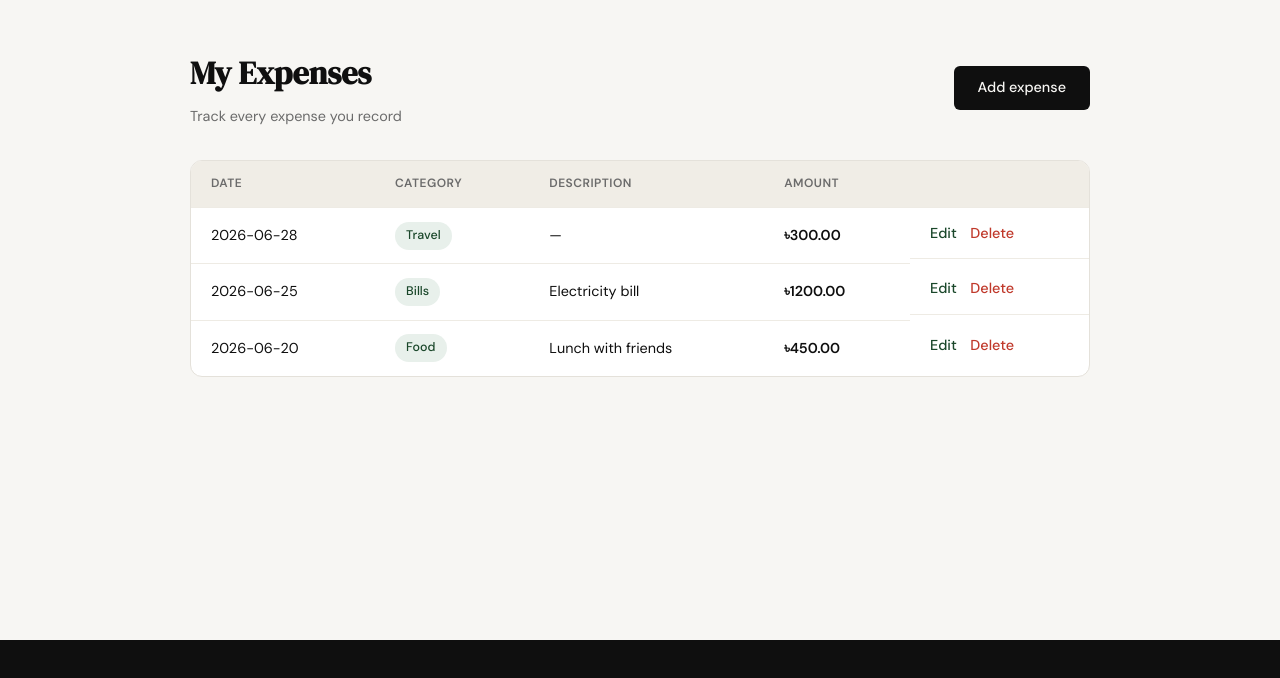
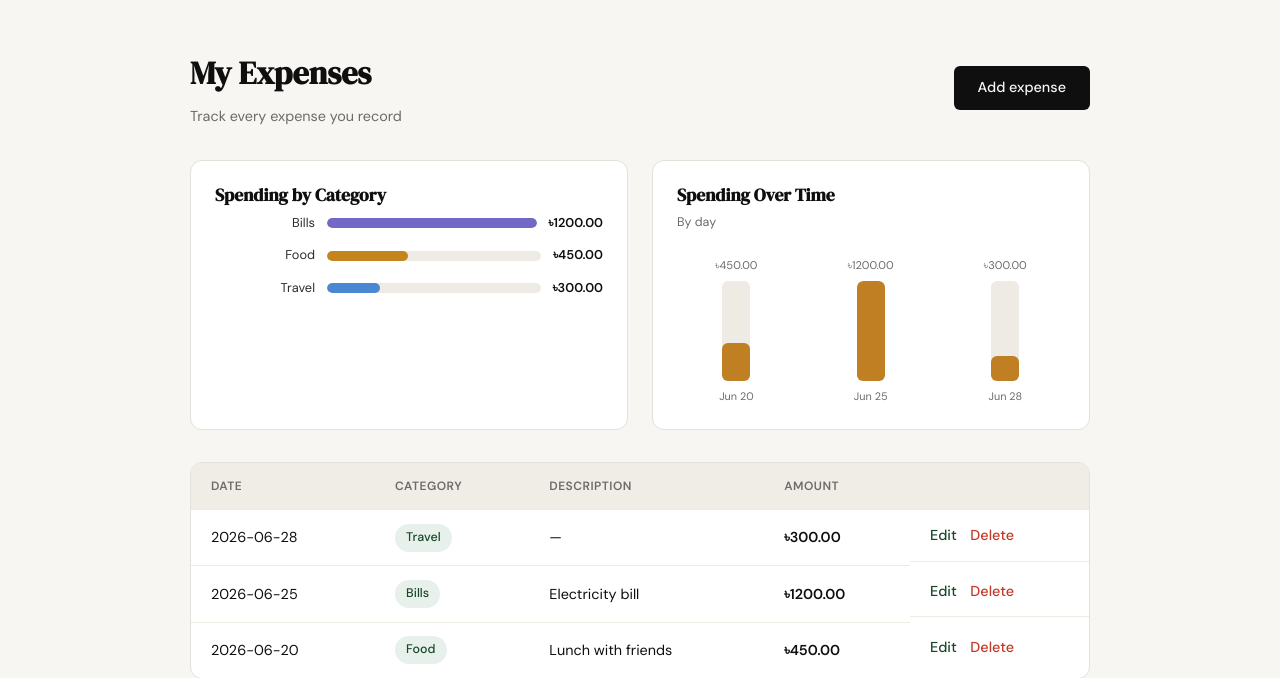
Before and after one commit to ctrl8BySihab/project_expense_tracker, a Flask app: page /expenses in a window 1280 px wide. Shown: the part 61-739 px from the top of the page. Run offline with Flask 3, Linux system fonts and the light colour scheme; the visitor is signed in with stand-in values (Sample User, id 1); data comes from the database, SQL or seed files in the repository.

Commit message:
Add graphical insights in the expense page

```diff
--- a/app.py
+++ b/app.py
@@ -1,4 +1,5 @@
 import sqlite3
+from datetime import date, datetime
 from functools import wraps
 
 from flask import Flask, render_template, request, redirect, url_for, session
@@ -13,6 +14,18 @@ init_db()
 seed_db()
 
 CATEGORIES = ["Food", "Bills", "Travel", "Shopping", "Entertainment", "Health", "Other"]
+
+CATEGORY_COLORS = {
+    "Food": "#c4861c",
+    "Bills": "#7268c5",
+    "Travel": "#4a88d4",
+    "Shopping": "#d9534f",
+    "Entertainment": "#1a472a",
+    "Health": "#2f9e8f",
+    "Other": "#8a8f98",
+}
+TOP_CATEGORY_LIMIT = 6
+DAY_BUCKET_THRESHOLD_DAYS = 45
 
 
 def login_required(view):
@@ -29,6 +42,53 @@ def resolve_category(form):
     if category == "Other":
         return form.get("category_custom", "").strip()
     return category
+
+
+def build_category_totals(expenses):
+    sums = {}
+    for e in expenses:
+        sums[e["category"]] = sums.get(e["category"], 0.0) + e["amount"]
+
+    ranked = sorted(sums.items(), key=lambda kv: (-kv[1], kv[0]))
+    if len(ranked) > TOP_CATEGORY_LIMIT:
+        head = dict(ranked[:TOP_CATEGORY_LIMIT])
+        tail = ranked[TOP_CATEGORY_LIMIT:]
+        head["Other"] = head.get("Other", 0.0) + sum(v for _, v in tail)
+        ranked = sorted(head.items(), key=lambda kv: (-kv[1], kv[0]))
+
+    max_total = max(v for _, v in ranked)
+    return [
+        {
+            "label": label,
+            "amount": amount,
+            "pct": round(amount / max_total * 100),
+            "color": CATEGORY_COLORS.get(label, CATEGORY_COLORS["Other"]),
+        }
+        for label, amount in ranked
+    ]
+
+
+def build_time_totals(expenses):
+    dates = sorted({date.fromisoformat(e["expense_date"]) for e in expenses})
+    by_month = (dates[-1] - dates[0]).days >= DAY_BUCKET_THRESHOLD_DAYS
+
+    sums = {}
+    for e in expenses:
+        d = date.fromisoformat(e["expense_date"])
+        key = d.strftime("%Y-%m") if by_month else d.isoformat()
+        sums[key] = sums.get(key, 0.0) + e["amount"]
+
+    max_total = max(sums.values())
+    fmt_in, fmt_out = ("%Y-%m", "%b %Y") if by_month else ("%Y-%m-%d", "%b %d")
+    points = [
+        {
+            "label": datetime.strptime(key, fmt_in).strftime(fmt_out),
+            "amount": sums[key],
+            "pct": round(sums[key] / max_total * 100),
+        }
+        for key in sorted(sums)
+    ]
+    return points, ("month" if by_month else "day")
 
 
 # ------------------------------------------------------------------ #
@@ -122,7 +182,15 @@ def expenses_list():
         (session["user_id"],),
     ).fetchall()
     conn.close()
-    return render_template("expenses.html", expenses=expenses, categories=CATEGORIES)
+
+    category_totals = build_category_totals(expenses) if expenses else []
+    time_totals, time_bucket_mode = build_time_totals(expenses) if expenses else ([], "day")
+
+    return render_template(
+        "expenses.html", expenses=expenses, categories=CATEGORIES,
+        category_totals=category_totals, time_totals=time_totals,
+        time_bucket_mode=time_bucket_mode,
+    )
 
 
 @app.route("/expenses/add", methods=["GET", "POST"])
--- a/static/css/style.css
+++ b/static/css/style.css
@@ -749,6 +749,136 @@ a { color: inherit; text-decoration: none; }
 }
 
 /* ------------------------------------------------------------------ */
+/* Insights (expenses page)                                            */
+/* ------------------------------------------------------------------ */
+
+.insights-grid {
+    display: grid;
+    grid-template-columns: 1fr 1fr;
+    gap: 1.5rem;
+    margin-bottom: 2rem;
+}
+
+.insight-card {
+    background: var(--paper-card);
+    border: 1px solid var(--border);
+    border-radius: var(--radius-md);
+    padding: 1.25rem 1.5rem;
+}
+
+.insight-title {
+    font-family: var(--font-display);
+    font-size: 1.1rem;
+    color: var(--ink);
+    margin-bottom: 0.25rem;
+}
+
+.insight-subtitle {
+    font-size: 0.78rem;
+    color: var(--ink-muted);
+    margin-bottom: 1rem;
+}
+
+.category-chart {
+    display: flex;
+    flex-direction: column;
+    gap: 0.75rem;
+}
+
+.category-chart-row {
+    display: grid;
+    grid-template-columns: 100px 1fr auto;
+    align-items: center;
+    gap: 0.75rem;
+}
+
+.category-chart-label {
+    font-size: 0.8rem;
+    color: var(--ink-soft);
+    text-align: right;
+    white-space: nowrap;
+    overflow: hidden;
+    text-overflow: ellipsis;
+}
+
+.category-chart-track {
+    height: 10px;
+    background: var(--border-soft);
+    border-radius: 999px;
+    overflow: hidden;
+}
+
+.category-chart-bar {
+    height: 100%;
+    width: 0;
+    border-radius: 999px;
+    transition: width 0.8s ease;
+}
+
+.category-chart-value {
+    font-size: 0.8rem;
+    font-weight: 600;
+    color: var(--ink);
+    white-space: nowrap;
+}
+
+.trend-chart {
+    display: flex;
+    align-items: flex-end;
+    gap: 0.85rem;
+    overflow-x: auto;
+    padding-bottom: 0.25rem;
+    min-height: 160px;
+}
+
+.trend-chart-col {
+    display: flex;
+    flex-direction: column;
+    align-items: center;
+    gap: 0.4rem;
+    min-width: 36px;
+    flex: 1 0 auto;
+}
+
+.trend-chart-value {
+    font-size: 0.7rem;
+    color: var(--ink-muted);
+    white-space: nowrap;
+}
+
+.trend-chart-track {
+    width: 100%;
+    max-width: 28px;
+    height: 100px;
+    display: flex;
+    align-items: flex-end;
+    background: var(--border-soft);
+    border-radius: var(--radius-sm);
+    overflow: hidden;
+}
+
+.trend-chart-bar {
+    width: 100%;
+    height: 0;
+    background: var(--accent-2);
+    border-radius: var(--radius-sm) var(--radius-sm) 0 0;
+    transition: height 0.8s ease;
+}
+
+.trend-chart-label {
+    font-size: 0.68rem;
+    color: var(--ink-muted);
+    white-space: nowrap;
+}
+
+@media (prefers-reduced-motion: reduce) {
+    .category-chart-bar,
+    .trend-chart-bar {
+        transition: none;
+    }
+}
+
+/* ------------------------------------------------------------------ */
 /* Profile                                                             */
 /* ------------------------------------------------------------------ */
 
@@ -968,6 +1098,7 @@ a { color: inherit; text-decoration: none; }
 @media (max-width: 900px) {
     .hero { gap: 2.5rem; }
     .features-inner { grid-template-columns: 1fr; }
+    .insights-grid { grid-template-columns: 1fr; }
 }
 
 @media (max-width: 600px) {
--- a/templates/expenses.html
+++ b/templates/expenses.html
@@ -20,6 +20,43 @@
         {% endif %}
 
         {% if expenses %}
+        <div class="insights-grid">
+
+            <div class="insight-card reveal-on-scroll">
+                <h2 class="insight-title">Spending by Category</h2>
+                <div class="category-chart">
+                    {% for row in category_totals %}
+                    <div class="category-chart-row">
+                        <span class="category-chart-label">{{ row.label }}</span>
+                        <div class="category-chart-track">
+                            <div class="category-chart-bar"
+                                 data-target-width="{{ row.pct }}"
+                                 style="background: {{ row.color }};"></div>
+                        </div>
+                        <span class="category-chart-value">৳{{ "%.2f"|format(row.amount) }}</span>
+                    </div>
+                    {% endfor %}
+                </div>
+            </div>
+
+            <div class="insight-card reveal-on-scroll">
+                <h2 class="insight-title">Spending Over Time</h2>
+                <p class="insight-subtitle">{{ "By month" if time_bucket_mode == "month" else "By day" }}</p>
+                <div class="trend-chart">
+                    {% for point in time_totals %}
+                    <div class="trend-chart-col">
+                        <span class="trend-chart-value">৳{{ "%.2f"|format(point.amount) }}</span>
+                        <div class="trend-chart-track">
+                            <div class="trend-chart-bar" data-target-height="{{ point.pct }}"></div>
+                        </div>
+                        <span class="trend-chart-label">{{ point.label }}</span>
+                    </div>
+                    {% endfor %}
+                </div>
+            </div>
+
+        </div>
+
         <div class="expenses-table-wrap">
             <table class="expenses-table">
                 <thead>
@@ -60,3 +97,36 @@
 </section>
 
 {% endblock %}
+
+{% block scripts %}
+<script>
+    (function () {
+        var bars = document.querySelectorAll('.category-chart-bar, .trend-chart-bar');
+        if (!bars.length) return;
+
+        function applyTarget(el) {
+            if (el.classList.contains('category-chart-bar')) {
+                el.style.width = el.dataset.targetWidth + '%';
+            } else {
+                el.style.height = el.dataset.targetHeight + '%';
+            }
+        }
+
+        if (!('IntersectionObserver' in window)) {
+            bars.forEach(applyTarget);
+            return;
+        }
+
+        var observer = new IntersectionObserver(function (entries) {
+            entries.forEach(function (entry, i) {
+                if (entry.isIntersecting) {
+                    setTimeout(function () { applyTarget(entry.target); }, i * 60);
+                    observer.unobserve(entry.target);
+                }
+            });
+        }, { threshold: 0.15 });
+
+        bars.forEach(function (el) { observer.observe(el); });
+    })();
+</script>
+{% endblock %}
```
